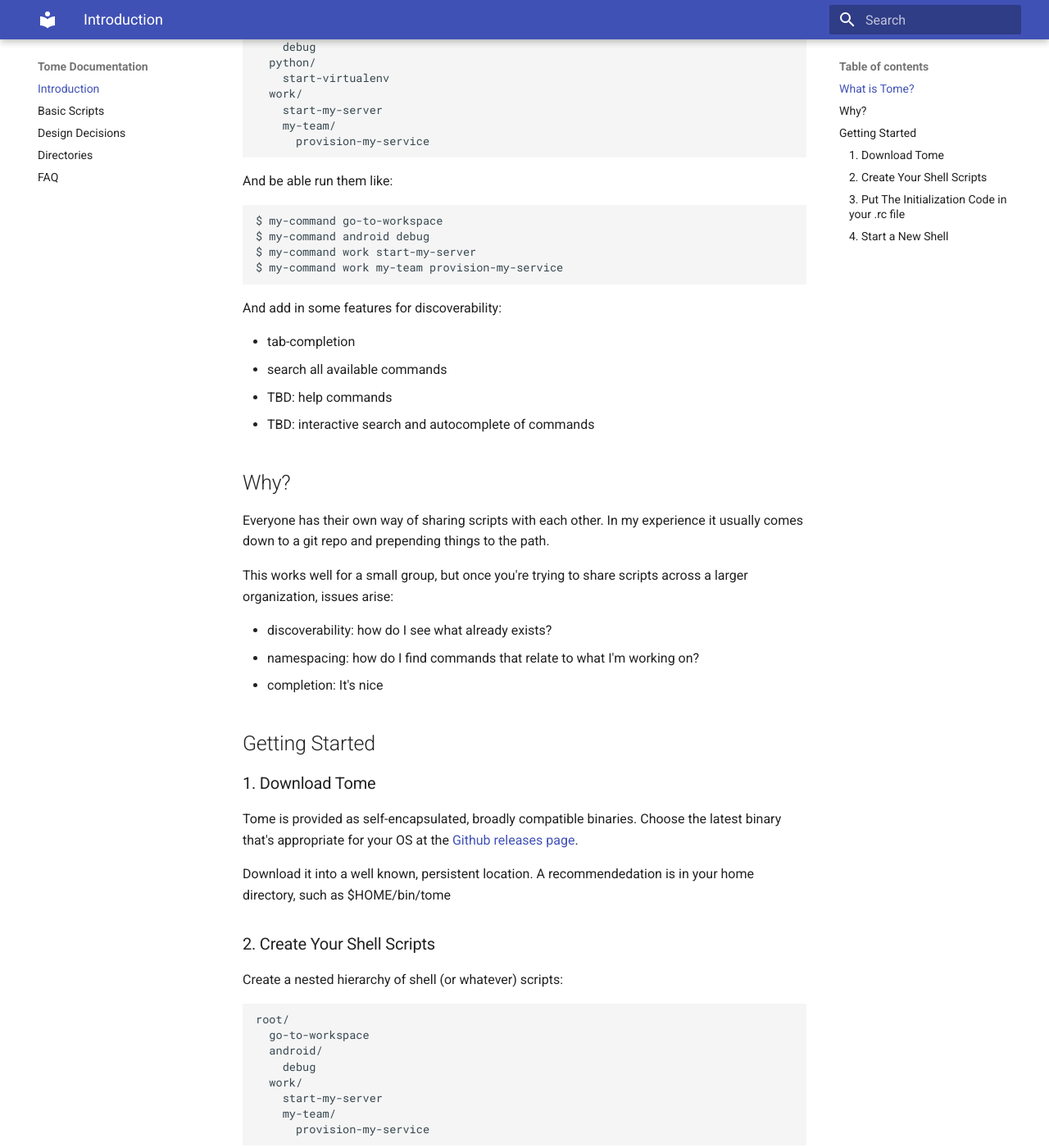
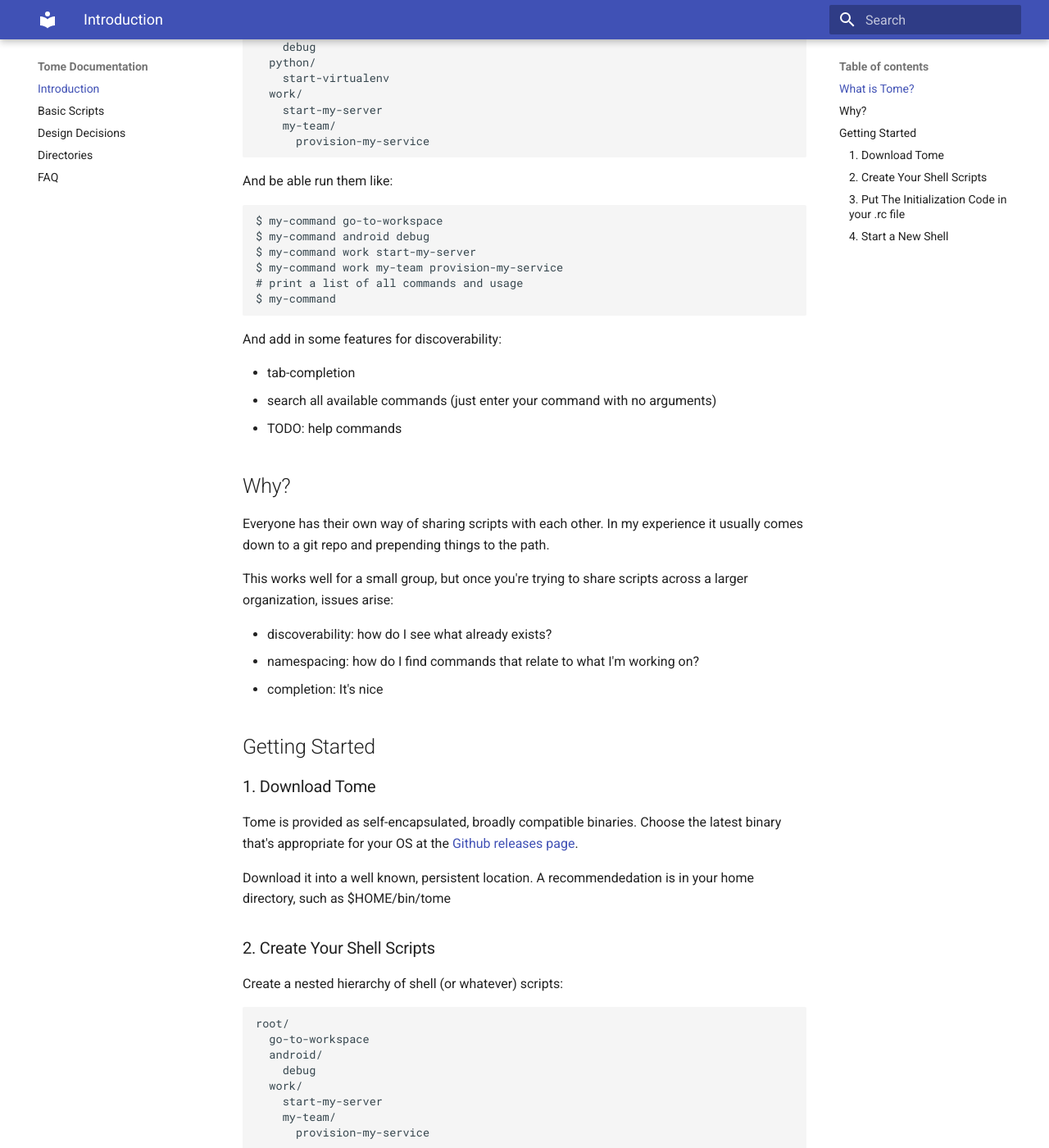
Before and after one commit to toumorokoshi/tome, an MkDocs documentation site: the page built from docs/index.md, in a window 1280 px wide and 1400 px high, scrolled down 333 px. Shown: the whole window at 82% size. Built offline with MkDocs 1.6.1 and Material for MkDocs 9.7.7, drawn with Linux system fonts in a browser that asks for light colours; some of the changed text lies outside the part shown.

Commit message:
minor: updating docs
updating usage to have a more portable way to invoke the setup
script.

````diff
--- a/docs/index.md
+++ b/docs/index.md
@@ -27,14 +27,15 @@
 $ my-command android debug
 $ my-command work start-my-server
 $ my-command work my-team provision-my-service
+# print a list of all commands and usage
+$ my-command
 ```
 
 And add in some features for discoverability:
 
 * tab-completion
-* search all available commands
-* TBD: help commands
-* TBD: interactive search and autocomplete of commands
+* search all available commands (just enter your command with no arguments)
+* TODO: help commands
 
 ## Why?
 
@@ -79,9 +80,12 @@
 to be named "my-commands" you'd put the following in your .bashrc or .zshrc:
 
 ```
-# bash example, e.g. .bashrc
-source <(~/bin/tome init my-commands ~/my-scripts $0)
+# posix example, e.g. .bashrc
+eval "`~/bin/tome init my-commands ~/my-scripts $0`"
 ```
+
+*NOTE*: make sure to include the double quotes with the nested backticks. This ensures that newlines are captured
+and evaluated appropriately.
 
 ### 4. Start a New Shell
 
````
